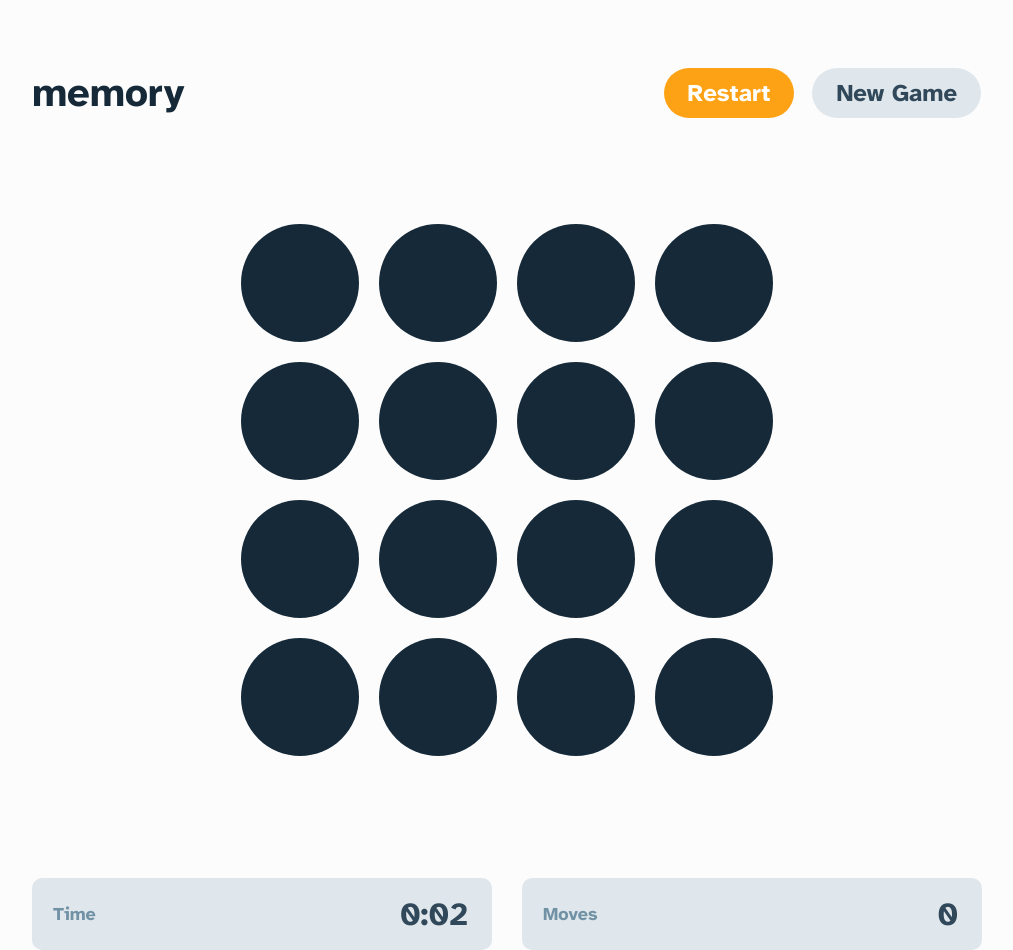
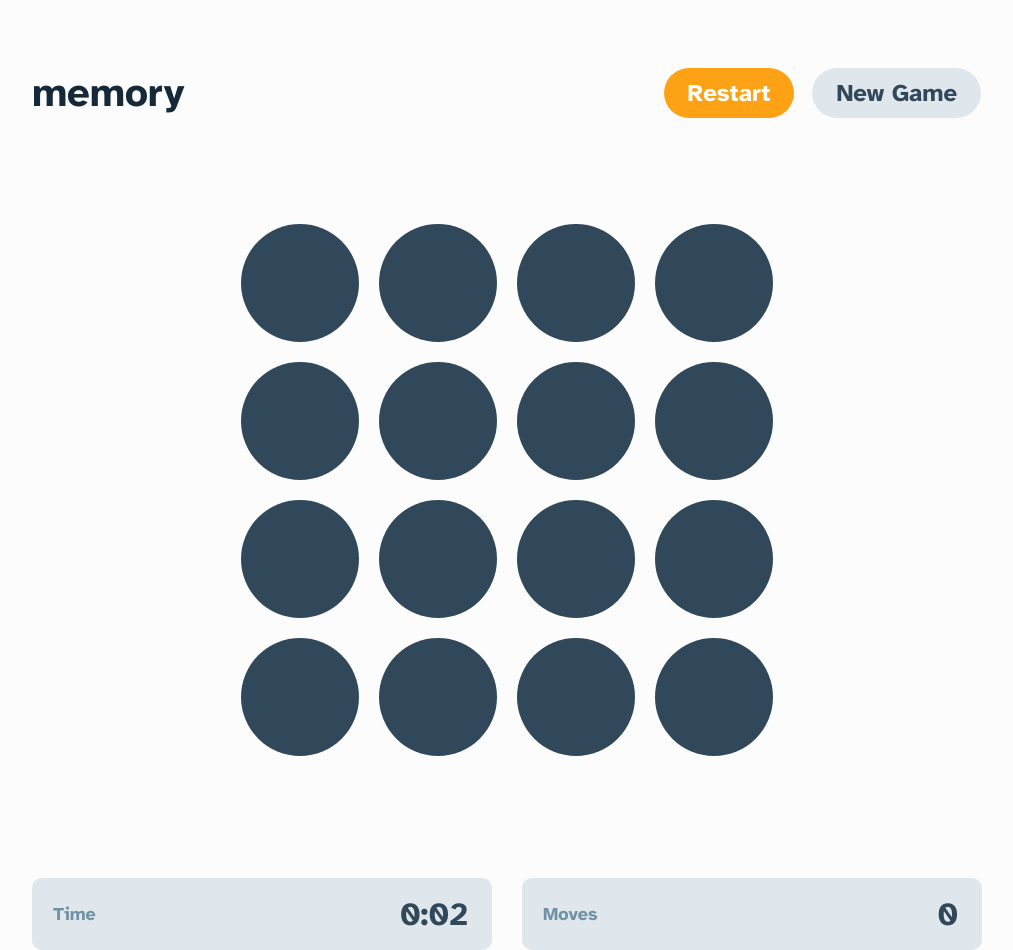
Before and after one commit to FerdinandoGeografo/memory-game, a React (Vite) app: page /start in a window 1280 px wide. Both pictures are taken after a click on the button "Start Game". Shown: the whole page, without its empty margins (133-1146 px from the left). Built offline with nearby package versions, Linux system fonts and the light colour scheme.

Commit message:
fix(layout): minor style fixing on tiles

```diff
--- a/src/components/Tile.tsx
+++ b/src/components/Tile.tsx
@@ -64,7 +64,7 @@ export default function Tile({ tile, index }: TileProps) {
           animate={{ rotateY: isCovered ? 0 : 180 }}
           transition={{ duration: 0.3, ease: "easeInOut" }}
         >
-          <span className="absolute inset-0 rounded-full bg-blue-800 transition-colors duration-300 backface-hidden group-hover:bg-blue-500" />
+          <span className="absolute inset-0 rounded-full bg-blue-700 transition-colors duration-300 backface-hidden group-hover:bg-blue-500" />
           <span
             className={`absolute inset-0 flex rotate-y-180 items-center justify-center rounded-full text-neutral-100 transition-colors duration-300 backface-hidden ${tile.state === "flipped" ? "bg-orange-500" : "bg-blue-200"} ${gridSize === "4x4" ? "text-4xl leading-15 sm:text-7xl" : "text-xl leading-7.5 sm:text-5xl sm:leading-15"}`}
           >
```
